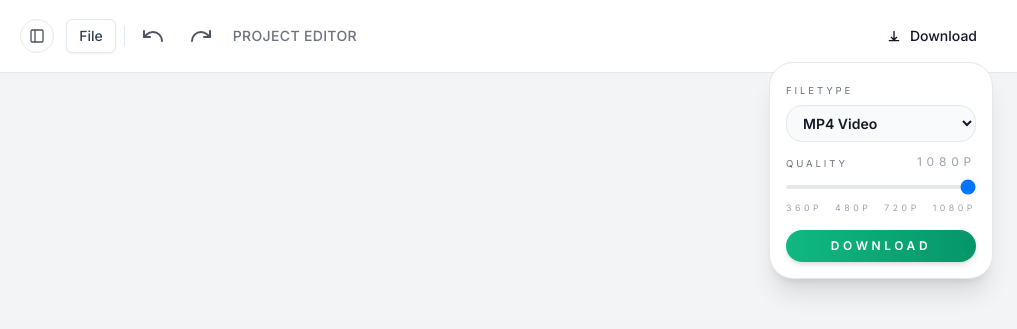
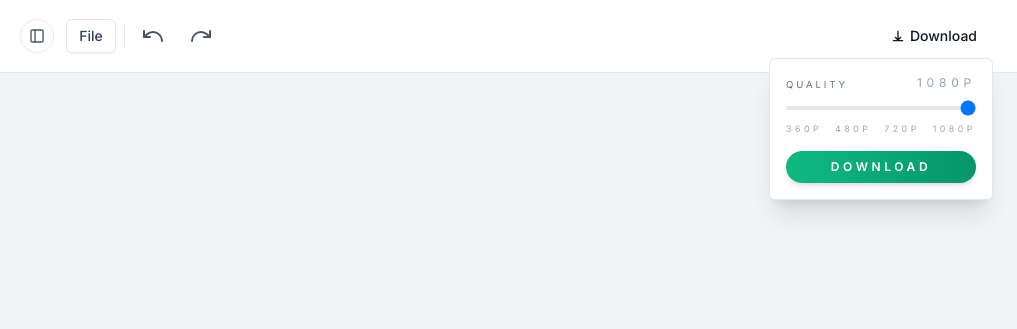
Before and after one commit to inkylabs-dev/QuickEditVideo, a React app: page /app in a window 1280 px wide. Both pictures are taken after a click on the button "Download". Shown: the top 329 px of the page, 263-1280 px from the left. Built offline with nearby package versions, Linux system fonts and the light colour scheme.

Commit message:
feat: add Popover and Progress components, update DownloadButton and DownloadDropdown for improved UI interactions

```diff
--- a/package.json
+++ b/package.json
@@ -24,6 +24,8 @@
     "@radix-ui/react-alert-dialog": "^1.1.15",
     "@radix-ui/react-dialog": "^1.1.15",
     "@radix-ui/react-menubar": "^1.1.16",
+    "@radix-ui/react-popover": "^1.1.15",
+    "@radix-ui/react-progress": "^1.1.8",
     "@radix-ui/react-slot": "^1.2.4",
     "@remotion/media": "^4.0.394",
     "@remotion/player": "^4.0.394",
--- a/src/components/Editor/DownloadButton.tsx
+++ b/src/components/Editor/DownloadButton.tsx
@@ -1,44 +1,22 @@
 'use client';
 
-import { useCallback, useEffect, useRef, useState } from 'react';
+import { useState } from 'react';
 import DownloadDropdown from './DownloadDropdown';
-import { Button } from "@/components/ui/button"
+import { Button } from '@/components/ui/button';
+import { Popover, PopoverContent, PopoverTrigger } from '@/components/ui/popover';
 
 const DownloadButton = () => {
-  const [isOpen, setIsOpen] = useState(false);
-  const containerRef = useRef<HTMLDivElement | null>(null);
-
-  const toggleMenu = useCallback(() => {
-    setIsOpen((open) => !open);
-  }, []);
-
-  const closeMenu = useCallback(() => {
-    setIsOpen(false);
-  }, []);
-
-  useEffect(() => {
-    const handleClick = (event: MouseEvent) => {
-      if (
-        isOpen &&
-        containerRef.current &&
-        !containerRef.current.contains(event.target as Node)
-      ) {
-        closeMenu();
-      }
-    };
-
-    window.addEventListener('mousedown', handleClick);
-    return () => window.removeEventListener('mousedown', handleClick);
-  }, [isOpen, closeMenu]);
+  const [open, setOpen] = useState(false);
 
   return (
-    <div ref={containerRef} className="relative">
+    <Popover open={open} onOpenChange={setOpen}>
+      <PopoverTrigger asChild>
         <Button
           type="button"
-        onClick={toggleMenu}
           aria-haspopup="true"
-        aria-expanded={isOpen}
+          aria-expanded={open}
           variant="ghost"
+          className="flex items-center gap-1"
         >
           <svg
             xmlns="http://www.w3.org/2000/svg"
@@ -57,9 +35,16 @@ const DownloadButton = () => {
           </svg>
           Download
         </Button>
+      </PopoverTrigger>
 
-      <DownloadDropdown isOpen={isOpen} onRequestClose={closeMenu} />
-    </div>
+      <PopoverContent
+        align="end"
+        sideOffset={4}
+        className="w-56 border border-gray-200 bg-white p-4 shadow-xl"
+      >
+        <DownloadDropdown onRequestClose={() => setOpen(false)} />
+      </PopoverContent>
+    </Popover>
   );
 };
 
--- a/src/components/Editor/DownloadDropdown.tsx
+++ b/src/components/Editor/DownloadDropdown.tsx
@@ -7,19 +7,15 @@ import { renderRootComposition } from './WebRender';
 import { getRootCompositionDurationInFrames } from './compositions/tracks';
 import { useVideoSize } from './useVideoSize';
 import { useTracks } from './useTracks';
+import { cn } from '@/lib/utils';
+import { Progress } from '@/components/ui/progress';
 
 export interface DownloadDropdownProps {
   className?: string;
-  isOpen?: boolean;
   onRequestClose?: () => void;
 }
 
 const QUALITY_OPTIONS = ['360p', '480p', '720p', '1080p'] as const;
-const FILETYPE_OPTIONS = [
-  { label: 'MP4 Video', value: 'mp4' },
-  { label: 'WebM Video', value: 'webm' },
-];
-
 const QUALITY_MAP: Record<typeof QUALITY_OPTIONS[number], WebRendererQuality> = {
   '360p': 'very-low',
   '480p': 'low',
@@ -27,20 +23,11 @@ const QUALITY_MAP: Record<typeof QUALITY_OPTIONS[number], WebRendererQuality> =
   '1080p': 'high',
 };
 
-const DownloadDropdown: FC<DownloadDropdownProps> = ({ className, isOpen = true, onRequestClose }) => {
+const DownloadDropdown: FC<DownloadDropdownProps> = ({ className, onRequestClose }) => {
   const { width, height } = useVideoSize();
   const { tracks } = useTracks();
 
-  const classes = [
-    'absolute right-0 top-full z-10 mt-2 w-56 rounded-3xl border border-gray-200 bg-white p-4 shadow-xl',
-    !isOpen && 'hidden',
-    className,
-  ]
-    .filter(Boolean)
-    .join(' ');
-
   const [qualityIndex, setQualityIndex] = useState(QUALITY_OPTIONS.length - 1);
-  const [filetype, setFiletype] = useState(FILETYPE_OPTIONS[0].value);
   const [renderProgress, setRenderProgress] = useState(0);
   const [isRendering, setIsRendering] = useState(false);
   const [errorMessage, setErrorMessage] = useState<string | null>(null);
@@ -56,7 +43,7 @@ const DownloadDropdown: FC<DownloadDropdownProps> = ({ className, isOpen = true,
     setErrorMessage(null);
 
     try {
-      const container = filetype === 'webm' ? 'webm' : 'mp4';
+      const container = 'mp4';
       const compositionTracks = tracks;
       const durationInFrames = getRootCompositionDurationInFrames(compositionTracks);
 
@@ -79,7 +66,7 @@ const DownloadDropdown: FC<DownloadDropdownProps> = ({ className, isOpen = true,
       const timestamp = new Date().toISOString().replace(/[:.]/g, '-').slice(0, -5);
       const anchor = document.createElement('a');
       anchor.href = url;
-      anchor.download = `quickeditvideo-${timestamp}.${filetype}`;
+      anchor.download = `quickeditvideo-${timestamp}.mp4`;
       document.body.appendChild(anchor);
       anchor.click();
       anchor.remove();
@@ -92,28 +79,10 @@ const DownloadDropdown: FC<DownloadDropdownProps> = ({ className, isOpen = true,
     } finally {
       setIsRendering(false);
     }
-  }, [filetype, height, isRendering, onRequestClose, qualityLabel, tracks, width]);
+  }, [height, isRendering, onRequestClose, qualityLabel, tracks, width]);
 
   return (
-    <div className={classes} aria-hidden={!isOpen}>
-      <div className="space-y-3 text-sm">
-        <div>
-          <label className="text-[0.6rem] uppercase tracking-[0.3em] text-gray-500" htmlFor="download-filetype">
-            Filetype
-          </label>
-          <select
-            id="download-filetype"
-            value={filetype}
-            onChange={(event) => setFiletype(event.target.value)}
-            className="mt-1 w-full rounded-2xl border border-gray-200 bg-gray-50 px-3 py-2 text-sm font-semibold text-gray-900 focus:outline-none focus:ring-1 focus:ring-emerald-400"
-          >
-            {FILETYPE_OPTIONS.map((option) => (
-              <option key={option.value} value={option.value}>
-                {option.label}
-              </option>
-            ))}
-          </select>
-        </div>
+    <div className={cn('space-y-3 text-sm', className)}>
       <div>
         <p className="text-[0.6rem] uppercase tracking-[0.3em] text-gray-500 flex justify-between">
           <span>Quality</span>
@@ -143,15 +112,17 @@ const DownloadDropdown: FC<DownloadDropdownProps> = ({ className, isOpen = true,
         {isRendering ? 'Rendering...' : 'Download'}
       </button>
       {isRendering && (
+        <div className="space-y-1">
           <p className="text-[0.55rem] uppercase tracking-[0.4em] text-emerald-600">
-            Rendering {renderProgress}%
+            Rendering
           </p>
+          <Progress value={renderProgress} className="h-1" />
+        </div>
       )}
       {errorMessage && (
         <p className="text-[0.55rem] uppercase tracking-[0.4em] text-rose-500">{errorMessage}</p>
       )}
     </div>
-    </div>
   );
 };
 
--- a/src/components/Editor/Layout.tsx
+++ b/src/components/Editor/Layout.tsx
@@ -119,7 +119,6 @@ const EditorLayout = ({ sidebar, topPanel, bottomPanel, navLeft, navRight }: Edi
               <div className="flex items-center gap-3">
                 {toggleButton}
                 {navLeft ?? null}
-                <p className="text-sm font-medium uppercase tracking-wide text-gray-500">Project editor</p>
               </div>
               <div className="flex items-center gap-4">{navRight ?? null}</div>
             </header>
--- /dev/null
+++ b/src/components/ui/popover.tsx
@@ -0,0 +1,31 @@
+import * as React from "react"
+import * as PopoverPrimitive from "@radix-ui/react-popover"
+
+import { cn } from "@/lib/utils"
+
+const Popover = PopoverPrimitive.Root
+
+const PopoverTrigger = PopoverPrimitive.Trigger
+
+const PopoverAnchor = PopoverPrimitive.Anchor
+
+const PopoverContent = React.forwardRef<
+  React.ElementRef<typeof PopoverPrimitive.Content>,
+  React.ComponentPropsWithoutRef<typeof PopoverPrimitive.Content>
+>(({ className, align = "center", sideOffset = 4, ...props }, ref) => (
+  <PopoverPrimitive.Portal>
+    <PopoverPrimitive.Content
+      ref={ref}
+      align={align}
+      sideOffset={sideOffset}
+      className={cn(
+        "z-50 w-72 rounded-md border bg-popover p-4 text-popover-foreground shadow-md outline-none data-[state=open]:animate-in data-[state=closed]:animate-out data-[state=closed]:fade-out-0 data-[state=open]:fade-in-0 data-[state=closed]:zoom-out-95 data-[state=open]:zoom-in-95 data-[side=bottom]:slide-in-from-top-2 data-[side=left]:slide-in-from-right-2 data-[side=right]:slide-in-from-left-2 data-[side=top]:slide-in-from-bottom-2 origin-[--radix-popover-content-transform-origin]",
+        className
+      )}
+      {...props}
+    />
+  </PopoverPrimitive.Portal>
+))
+PopoverContent.displayName = PopoverPrimitive.Content.displayName
+
+export { Popover, PopoverTrigger, PopoverContent, PopoverAnchor }
--- /dev/null
+++ b/src/components/ui/progress.tsx
@@ -0,0 +1,26 @@
+import * as React from "react"
+import * as ProgressPrimitive from "@radix-ui/react-progress"
+
+import { cn } from "@/lib/utils"
+
+const Progress = React.forwardRef<
+  React.ElementRef<typeof ProgressPrimitive.Root>,
+  React.ComponentPropsWithoutRef<typeof ProgressPrimitive.Root>
+>(({ className, value, ...props }, ref) => (
+  <ProgressPrimitive.Root
+    ref={ref}
+    className={cn(
+      "relative h-2 w-full overflow-hidden rounded-full bg-primary/20",
+      className
+    )}
+    {...props}
+  >
+    <ProgressPrimitive.Indicator
+      className="h-full w-full flex-1 bg-primary transition-all"
+      style={{ transform: `translateX(-${100 - (value || 0)}%)` }}
+    />
+  </ProgressPrimitive.Root>
+))
+Progress.displayName = ProgressPrimitive.Root.displayName
+
+export { Progress }
```
Also changed, not shown: pnpm-lock.yaml. Lines whose indentation alone changed are shown as unchanged.
